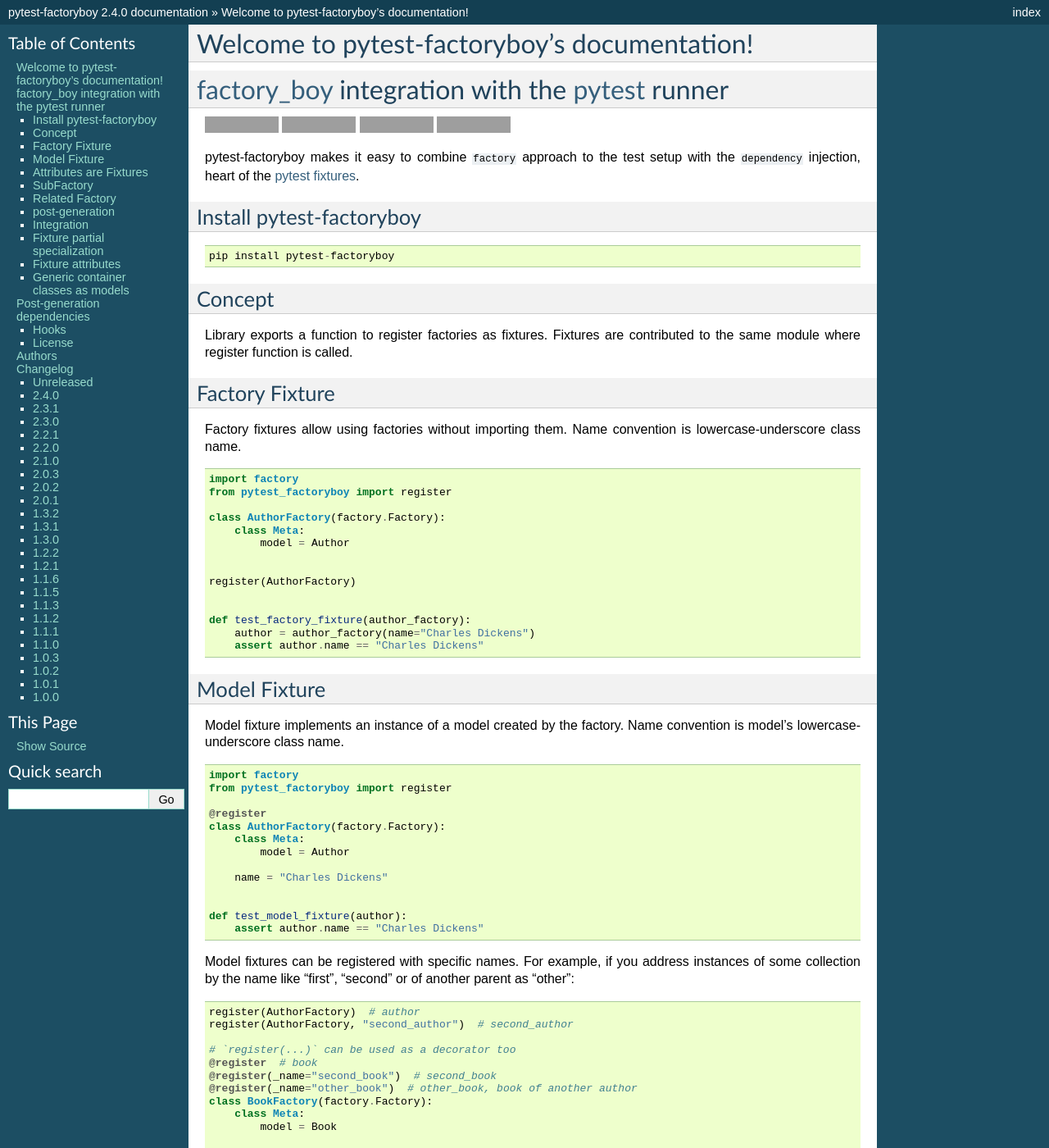
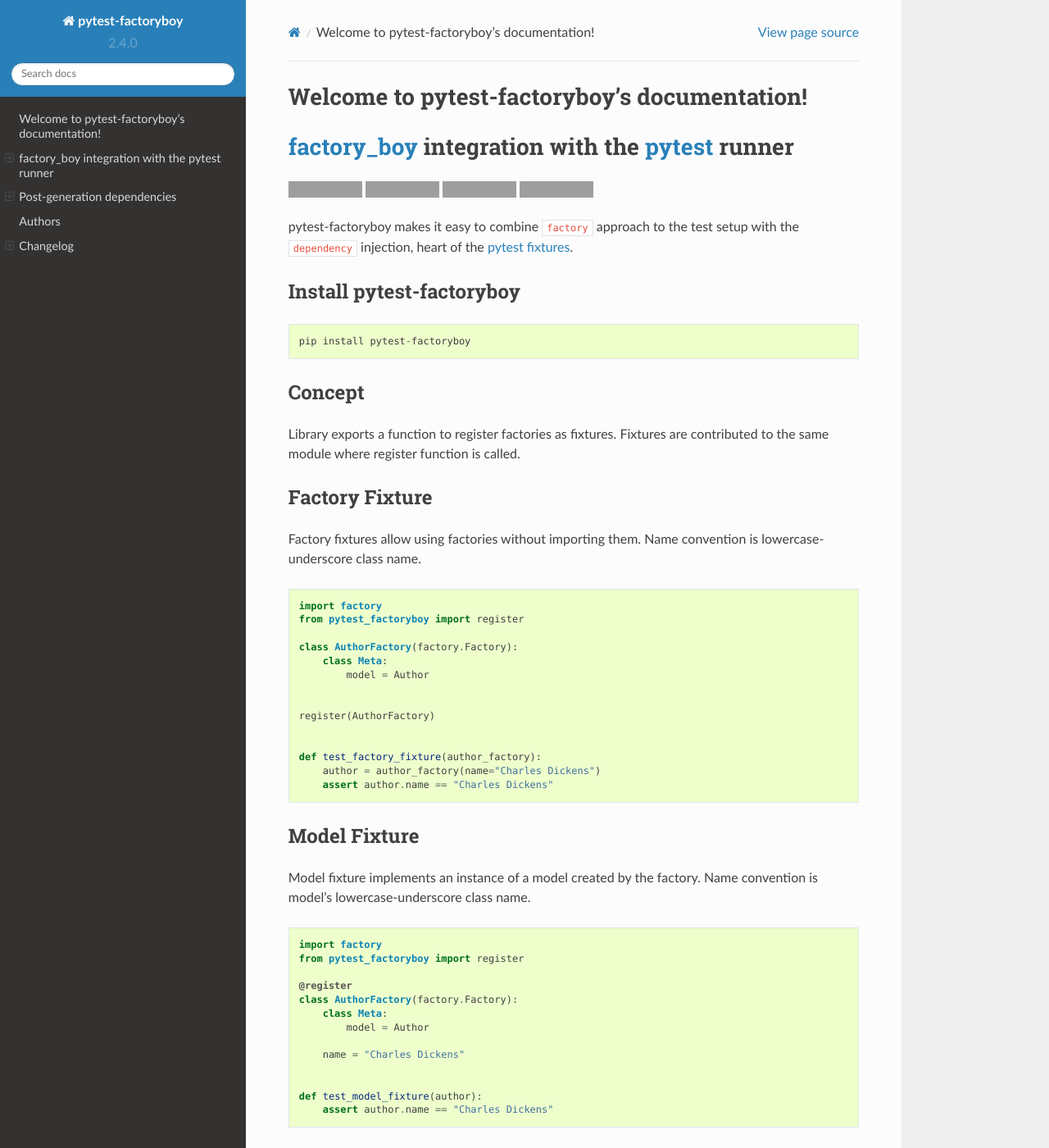
Before and after one commit to pytest-dev/pytest-factoryboy, a Sphinx documentation site: the page built from docs/index.rst, in a window 1280 px wide and 1400 px high. Shown: the whole window at 82% size. Built offline with Sphinx 7.4.7 and the Read the Docs theme 2.0.0, drawn with Linux system fonts in a browser that asks for light colours; some of the changed text lies outside the part shown; grey boxes are pictures that could not be loaded.

Commit message:
Use importlib.metadata do find out the version of pytest_factoryboy

```diff
--- a/docs/conf.py
+++ b/docs/conf.py
@@ -17,10 +17,10 @@
 
 import os
 import sys
+from importlib import metadata
 
 sys.path.insert(0, os.path.abspath(".."))
 
-import pytest_factoryboy
 
 # -- General configuration -----------------------------------------------------
 
@@ -53,9 +53,10 @@
 # built documents.
 #
 # The short X.Y version.
-version = pytest_factoryboy.__version__
+
+version = metadata.version("pytest-factoryboy")
 # The full version, including alpha/beta/rc tags.
-release = pytest_factoryboy.__version__
+release = version
 
 # The language for content autogenerated by Sphinx. Refer to documentation
 # for a list of supported languages.
@@ -96,7 +97,7 @@
 
 # The theme to use for HTML and HTML Help pages.  See the documentation for
 # a list of builtin themes.
-html_theme = "default"
+html_theme = "sphinx_rtd_theme"
 
 # Theme options are theme-specific and customize the look and feel of a theme
 # further.  For a list of options available for each theme, see the
```
